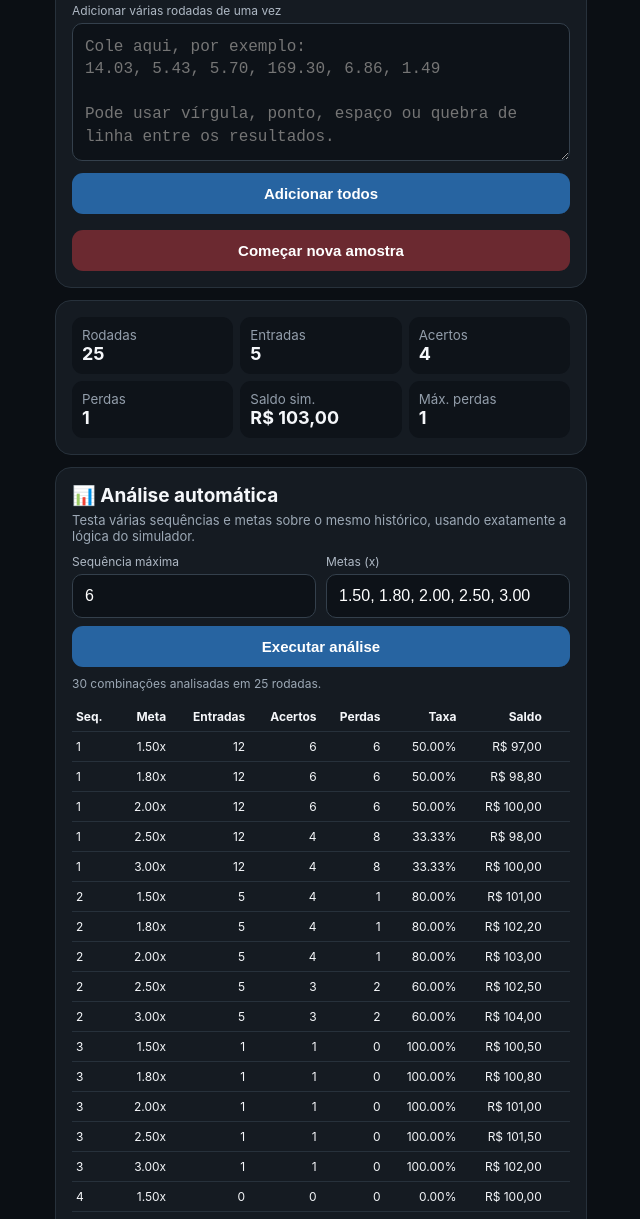
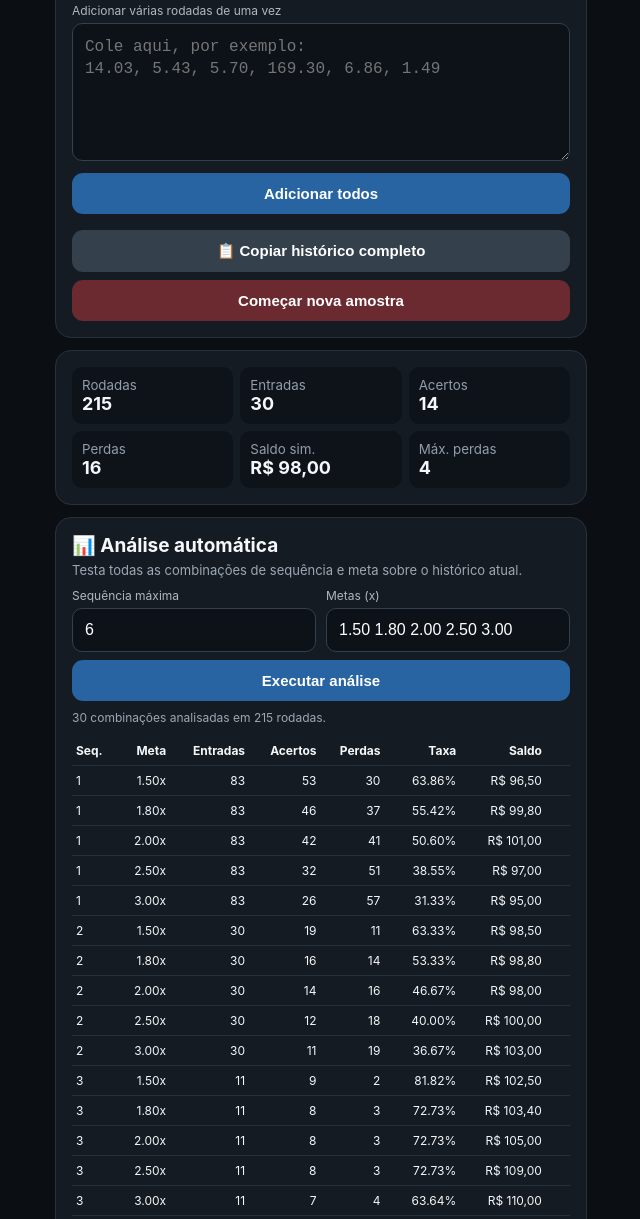
Before and after one commit to osmirp/-crash-bot, a plain HTML site: page index.html in a window 1280 px wide. Shown: the part 502-1721 px from the top of the page, without its empty margins (319-959 px from the left). Drawn offline with Linux system fonts and the light colour scheme.

Commit message:
Add files via upload

```diff
--- a/index.html
+++ b/index.html
@@ -6,44 +6,24 @@
 <meta name="apple-mobile-web-app-capable" content="yes">
 <title>Crash Bot — Paper v2</title>
 <style>
-*{box-sizing:border-box}
-body{margin:0;background:#0b0f14;color:#f5f7fa;font-family:-apple-system,BlinkMacSystemFont,"Segoe UI",sans-serif}
-.app{max-width:560px;margin:auto;padding:18px 14px 35px}
-.card{background:#151b22;border:1px solid #27313b;border-radius:16px;padding:16px;margin-bottom:12px}
-h1{font-size:25px;margin:0}
-h2{font-size:19px;margin:0 0 5px}
-.sub{color:#9ca8b5;font-size:13px;margin-top:5px}
-.grid{display:grid;grid-template-columns:1fr 1fr;gap:10px}
-.label{font-size:12px;color:#aeb8c4}
+*{box-sizing:border-box}body{margin:0;background:#0b0f14;color:#f5f7fa;font-family:-apple-system,BlinkMacSystemFont,"Segoe UI",sans-serif}
+.app{max-width:560px;margin:auto;padding:18px 14px 35px}.card{background:#151b22;border:1px solid #27313b;border-radius:16px;padding:16px;margin-bottom:12px}
+h1{font-size:25px;margin:0}h2{font-size:19px;margin:0 0 5px}.sub{color:#9ca8b5;font-size:13px;margin-top:5px}
+.grid{display:grid;grid-template-columns:1fr 1fr;gap:10px}.label{font-size:12px;color:#aeb8c4}
 input,textarea{width:100%;margin-top:5px;background:#0d1218;border:1px solid #34404c;color:white;border-radius:10px;padding:12px;font-size:16px}
-textarea{resize:vertical;line-height:1.4}
-button{border:0;border-radius:11px;padding:12px;width:100%;font-size:15px;font-weight:700;background:#263441;color:#fff}
-.primary{background:#2764a1}
-.danger{background:#6b2930}
+textarea{resize:vertical;line-height:1.4}button{border:0;border-radius:11px;padding:12px;width:100%;font-size:15px;font-weight:700;background:#263441;color:#fff}
+.primary{background:#2764a1}.danger{background:#6b2930}.secondary{background:#34404c}
 .signal{text-align:center;border-radius:14px;padding:18px;margin-top:12px;font-weight:800;font-size:24px;background:#242c34}
-.signal.on{background:#174d38;color:#8df0bd}
-.signal.off{background:#3a2529;color:#ffabb0}
-.stats{display:grid;grid-template-columns:1fr 1fr 1fr;gap:7px}
-.stat{background:#0e1319;border-radius:11px;padding:10px}
-.stat small{display:block;color:#929daa}
-.stat b{font-size:18px}
-.history{display:flex;flex-wrap:wrap;gap:6px}
-.pill{padding:6px 8px;border-radius:8px;background:#29313a;font-size:12px}
-.low{background:#63343b}
-.high{background:#27553f}
-table{width:100%;border-collapse:collapse;font-size:12px}
-td,th{padding:7px 4px;border-bottom:1px solid #27313b;text-align:right}
-td:first-child,th:first-child{text-align:left}
-.note{font-size:12px;color:#9ca8b5;line-height:1.45}
+.signal.on{background:#174d38;color:#8df0bd}.signal.off{background:#3a2529;color:#ffabb0}
+.stats{display:grid;grid-template-columns:1fr 1fr 1fr;gap:7px}.stat{background:#0e1319;border-radius:11px;padding:10px}
+.stat small{display:block;color:#929daa}.stat b{font-size:18px}.history{display:flex;flex-wrap:wrap;gap:6px}
+.pill{padding:6px 8px;border-radius:8px;background:#29313a;font-size:12px}.low{background:#63343b}.high{background:#27553f}
+table{width:100%;border-collapse:collapse;font-size:12px}td,th{padding:7px 4px;border-bottom:1px solid #27313b;text-align:right}
+td:first-child,th:first-child{text-align:left}.note{font-size:12px;color:#9ca8b5;line-height:1.45}
 .tag{display:inline-block;padding:4px 7px;border-radius:7px;background:#27313b;font-size:11px;margin-top:7px}
-.analysis-wrap{overflow:auto}
-.analysis-table{min-width:760px}
-.analysis-table th{position:sticky;top:0;background:#151b22}
-.analysis-table .positive{color:#8df0bd}
-.analysis-table .negative{color:#ffabb0}
-.analysis-table .neutral{color:#f5f7fa}
-.analysis-controls{display:grid;grid-template-columns:1fr 1fr;gap:10px;margin-top:10px}
-.muted{color:#7f8a96}
+.analysis-wrap{overflow:auto}.analysis-table{min-width:760px}.analysis-table th{position:sticky;top:0;background:#151b22}
+.positive{color:#8df0bd}.negative{color:#ffabb0}.neutral{color:#f5f7fa}
+.controls2{display:grid;grid-template-columns:1fr 1fr;gap:10px;margin-top:10px}
 </style>
 </head>
 <body>
@@ -53,7 +33,7 @@ td:first-child,th:first-child{text-align:left}
 <h1>🤖 Crash Bot — Paper v2</h1>
 <div class="sub">Histórico carregado • simulador offline • sem apostas reais</div>
 <div id="signal" class="signal off">SEM SINAL</div>
-<div class="tag" id="counttag">0 resultados carregados</div>
+<div class="tag" id="counttag">215 resultados carregados</div>
 </div>
 
 <div class="card">
@@ -71,17 +51,13 @@ td:first-child,th:first-child{text-align:left}
 <input id="newx" type="number" placeholder="Ex.: 1,42" step=".01" min="1">
 <button class="primary" onclick="add()">Adicionar</button>
 </div>
-
 <div class="label" style="margin-top:14px">Adicionar várias rodadas de uma vez</div>
 <textarea id="bulk" rows="5" placeholder="Cole aqui, por exemplo:
-14.03, 5.43, 5.70, 169.30, 6.86, 1.49
-
-Pode usar vírgula, ponto, espaço ou quebra de linha entre os resultados."></textarea>
-<div style="height:8px"></div>
-<button class="primary" onclick="addBulk()">Adicionar todos</button>
+14.03, 5.43, 5.70, 169.30, 6.86, 1.49"></textarea>
+<div style="height:8px"></div><button class="primary" onclick="addBulk()">Adicionar todos</button>
 <div id="bulkmsg" class="note" style="margin-top:8px"></div>
-<div style="height:8px"></div>
-<button class="danger" onclick="resetAll()">Começar nova amostra</button>
+<div style="height:8px"></div><button class="secondary" onclick="copyHistory()">📋 Copiar histórico completo</button>
+<div style="height:8px"></div><button class="danger" onclick="resetAll()">Começar nova amostra</button>
 </div>
 
 <div class="card">
@@ -95,115 +71,59 @@ Pode usar vírgula, ponto, espaço ou quebra de linha entre os resultados."></te
 </div>
 </div>
 
-<!-- NOVO: análise automática -->
 <div class="card">
 <h2>📊 Análise automática</h2>
-<div class="sub">Testa várias sequências e metas sobre o mesmo histórico, usando exatamente a lógica do simulador.</div>
-
-<div class="analysis-controls">
-<div>
-<div class="label">Sequência máxima</div>
-<input id="maxTrigger" type="number" value="6" min="1" max="10">
+<div class="sub">Testa todas as combinações de sequência e meta sobre o histórico atual.</div>
+<div class="controls2">
+<div><div class="label">Sequência máxima</div><input id="maxTrigger" type="number" value="6" min="1" max="10"></div>
+<div><div class="label">Metas (x)</div><input id="targets" type="text" value="1.50 1.80 2.00 2.50 3.00"></div>
 </div>
-<div>
-<div class="label">Metas (x)</div>
-<input id="targets" type="text" value="1.50, 1.80, 2.00, 2.50, 3.00">
-</div>
-</div>
-
 <div style="height:8px"></div>
 <button class="primary" onclick="runAnalysis()">Executar análise</button>
-
 <div id="analysisMsg" class="note" style="margin-top:8px"></div>
-
 <div class="analysis-wrap" style="margin-top:10px">
 <table class="analysis-table">
-<thead>
-<tr>
-<th>Seq.</th>
-<th>Meta</th>
-<th>Entradas</th>
-<th>Acertos</th>
-<th>Perdas</th>
-<th>Taxa</th>
-<th>Saldo</th>
-<th>Resultado</th>
-<th>Máx. perdas</th>
-<th>Drawdown</th>
-</tr>
-</thead>
+<thead><tr><th>Seq.</th><th>Meta</th><th>Entradas</th><th>Acertos</th><th>Perdas</th><th>Taxa</th><th>Saldo</th><th>Resultado</th><th>Máx. perdas</th><th>Drawdown</th></tr></thead>
 <tbody id="analysisRows"></tbody>
 </table>
 </div>
-
-<div class="note" style="margin-top:10px">
-<b>Como ler:</b> cada linha é apenas um teste histórico. “Resultado” é o saldo final menos a banca inicial. “Drawdown” é a maior queda da banca a partir de um pico anterior.
-<br><br>
-<b>Importante:</b> os números descrevem esta amostra histórica e não significam que uma sequência aumente a capacidade de prever a próxima rodada.
-</div>
+<div class="note" style="margin-top:10px"><b>Importante:</b> os resultados são apenas estatísticas desta amostra histórica; não são garantia de previsão da próxima rodada.</div>
 </div>
 
-<div class="card">
-<div class="label">Histórico</div>
-<div id="history" class="history" style="margin-top:9px"></div>
-</div>
+<div class="card"><div class="label">Histórico</div><div id="history" class="history" style="margin-top:9px"></div></div>
 
 <div class="card">
 <div class="label">Registros</div>
 <div style="overflow:auto;margin-top:8px">
-<table>
-<thead><tr><th>#</th><th>Crash</th><th>Sinal</th><th>Resultado</th></tr></thead>
-<tbody id="rows"></tbody>
-</table>
+<table><thead><tr><th>#</th><th>Crash</th><th>Sinal</th><th>Resultado</th></tr></thead><tbody id="rows"></tbody></table>
 </div>
 </div>
 
 <div class="card note">
-<b>Como testar:</b> depois que uma nova rodada terminar, digite o multiplicador final no campo acima e toque em <b>Adicionar</b>. O bot recalcula o histórico e a análise automática.
-<br><br>
-<b>Persistência:</b> o histórico agora é salvo no navegador deste dispositivo para não desaparecer ao recarregar a página.
-<br><br>
-<b>Importante:</b> o sinal é uma hipótese experimental. Ele não garante previsão do próximo resultado.
+<b>Como testar:</b> depois de uma rodada terminar, digite o multiplicador final e toque em <b>Adicionar</b>. O histórico e a análise são recalculados.
+<br><br><b>Segurança dos dados:</b> o histórico é salvo no navegador e há um botão para copiar a sequência completa.
 </div>
 
 </div>
 
 <script>
-const initial=[
-1.68,4.28,1.44,1.13,2.36,2.41,9.30,1.00,2.30,1.07,1.00,9.70,2.58,1.00,
-1.00,5.80,1.27,28.27,12.21,1.11,1.28,1.06,20.87,1.13,1.26
-];
-
-const STORAGE_KEY='crashbot-paper-v2-history';
-let data=loadData();
+const initial=[1.68,4.28,1.44,1.13,2.36,2.41,9.3,1,2.3,1.07,1,9.7,2.58,1,1,5.8,1.27,28.27,12.21,1.11,1.28,1.06,20.87,1.13,1.26,1.9,8.73,77.32,1.81,1.77,1,1.04,1.52,5.47,22.55,4.97,1,21.07,1.24,1.26,1.2,6.7,1,23.78,1.91,2.45,1.46,1.25,10.69,1.11,2.62,2.46,21.15,8.35,1.26,2.2,1.4,2.83,48.88,1.69,3.32,1.14,3.73,1.41,1.44,1.39,1.22,3.75,1.93,1.08,2.48,2.41,1.22,1.99,1.48,11.1,8.21,1,2.78,13.54,1.52,2.37,2.84,1.48,2.43,2.45,1.74,1.49,6.86,169.3,5.7,5.43,14.03,1,9845.37,1.9,2.8,2.45,1.91,1,1.46,1.2,3.59,2.63,1.21,1.09,1.22,2.94,3.68,4.93,1.57,1,1.19,28.59,1.07,3.73,2.77,1.58,9.98,2.58,1.36,2.04,1.24,1.11,1.19,6.93,1.42,2.73,4.42,5.86,1.3,2.37,525.68,1.82,5.95,4.88,6.81,1.75,1.01,2.49,1,1.19,2.42,1.13,1.16,1.94,1.92,1.84,1,1.71,13.58,1.61,1.91,1.29,1.69,1.03,753.93,1.77,1.33,1.21,1.6,1.53,1.21,1.62,2.33,1,5.84,1.05,1.56,1.16,1,1.1,1,10.42,1.16,37.89,1.06,1.18,1,1.65,1.37,1.39,1.36,3.24,2.53,2.86,1.55,2.36,1.19,3.45,1221.82,2.04,25.97,3.18,9.95,1.28,9.09,13.74,1.42,2.72,1.54,1,5.37,1.12,2.37,1,1.89,1.4,3.19,18.95,15.37,1.88,1.62,4.03,1.35];
+const STORAGE_KEY='crashbot-paper-v2-history-215-v1';
 
 function el(id){return document.getElementById(id)}
+function num(id,def){const x=parseFloat(String(el(id).value).replace(',','.'));return Number.isFinite(x)?x:def}
+function money(x){return 'R$ '+x.toFixed(2).replace('.',',')}
+function validArray(a){return Array.isArray(a)?a.map(Number).filter(x=>Number.isFinite(x)&&x>=1):[]}
 
-function num(id,def){
- const x=parseFloat(String(el(id).value).replace(',','.'));
- return Number.isFinite(x)?x:def;
-}
+let data=(()=>{
+  try{
+    const saved=JSON.parse(localStorage.getItem(STORAGE_KEY)||'null');
+    const v=validArray(saved);
+    return v.length?v:initial.slice();
+  }catch(e){return initial.slice()}
+})();
 
-function money(x){
- return 'R$ '+x.toFixed(2).replace('.',',');
-}
-
-function saveData(){
- try{
-   localStorage.setItem(STORAGE_KEY,JSON.stringify(data));
- }catch(e){}
-}
-
-function loadData(){
- try{
-   const saved=JSON.parse(localStorage.getItem(STORAGE_KEY)||'null');
-   if(Array.isArray(saved)){
-     const valid=saved.map(Number).filter(x=>Number.isFinite(x)&&x>=1);
-     if(valid.length)return valid;
-   }
- }catch(e){}
- return initial.slice();
-}
+function saveData(){try{localStorage.setItem(STORAGE_KEY,JSON.stringify(data))}catch(e){}}
 
 function signalAt(i,series=data,t=null){
  const trigger=t===null?Math.max(1,Math.floor(num('trigger',2))):t;
@@ -211,235 +131,100 @@ function signalAt(i,series=data,t=null){
  return series.slice(i-trigger,i).every(x=>x<1.5);
 }
 
-/*
- Simula exatamente a mesma regra do painel principal:
- - sinal na rodada i se as trigger rodadas anteriores forem < 1.50x
- - a entrada acontece na própria rodada i
- - sinais podem ocorrer em rodadas consecutivas quando a condição continuar verdadeira
-*/
 function simulate(series,trigger,target,stake,start){
- let bal=start;
- let entries=0,wins=0,losses=0;
- let streak=0,maxStreak=0;
- let peak=bal,maxDrawdown=0;
-
+ let bal=start,entries=0,wins=0,losses=0,streak=0,maxStreak=0,peak=bal,maxDD=0;
  for(let i=0;i<series.length;i++){
    if(!signalAt(i,series,trigger))continue;
-
    entries++;
-
-   if(series[i]>=target){
-     bal+=stake*(target-1);
-     wins++;
-     streak=0;
-   }else{
-     bal-=stake;
-     losses++;
-     streak++;
-     maxStreak=Math.max(maxStreak,streak);
-   }
-
-   if(bal>peak)peak=bal;
-   const dd=peak-bal;
-   if(dd>maxDrawdown)maxDrawdown=dd;
+   if(series[i]>=target){bal+=stake*(target-1);wins++;streak=0}
+   else{bal-=stake;losses++;streak++;maxStreak=Math.max(maxStreak,streak)}
+   peak=Math.max(peak,bal);
+   maxDD=Math.max(maxDD,peak-bal);
  }
-
- return {
-   entries,wins,losses,bal,
-   maxStreak,maxDrawdown,
-   hitRate:entries?wins/entries*100:0,
-   net:bal-start
- };
+ return {entries,wins,losses,bal,maxStreak,maxDD,hitRate:entries?wins/entries*100:0,net:bal-start};
 }
 
 function parseTargets(){
- const raw=String(el('targets').value||'');
- return [...new Set(
-   raw.split(/[,;\s]+/)
-     .map(v=>parseFloat(v.replace(',','.')))
-     .filter(v=>Number.isFinite(v)&&v>=1.01)
- )];
+ const raw=String(el('targets').value||'').trim();
+ return [...new Set(raw.split(/[;\s]+/).map(v=>parseFloat(v.replace(',','.'))).filter(v=>Number.isFinite(v)&&v>=1.01))];
 }
 
 function runAnalysis(){
- const maxTrigger=Math.min(10,Math.max(1,Math.floor(num('maxTrigger',6))));
+ const maxT=Math.min(10,Math.max(1,Math.floor(num('maxTrigger',6))));
  const targets=parseTargets();
-
- if(!data.length){
-   el('analysisMsg').textContent='Adicione resultados antes de executar a análise.';
-   el('analysisRows').innerHTML='';
-   return;
+ const stake=num('stake',1),start=num('bank',100);
+ let html='',count=0;
+ for(let t=1;t<=maxT;t++)for(const target of targets){
+   const r=simulate(data,t,target,stake,start);
+   const cls=r.net>0?'positive':r.net<0?'negative':'neutral';
+   html+=`<tr><td>${t}</td><td>${target.toFixed(2)}x</td><td>${r.entries}</td><td>${r.wins}</td><td>${r.losses}</td><td>${r.hitRate.toFixed(2)}%</td><td>${money(r.bal)}</td><td class="${cls}">${r.net>=0?'+':''}${money(r.net)}</td><td>${r.maxStreak}</td><td>${money(r.maxDD)}</td></tr>`;
+   count++;
  }
-
- if(!targets.length){
-   el('analysisMsg').textContent='Digite pelo menos uma meta válida, por exemplo: 1.50, 1.80, 2.00, 2.50, 3.00';
-   el('analysisRows').innerHTML='';
-   return;
- }
-
- const stake=num('stake',1);
- const start=num('bank',100);
- let html='';
- let count=0;
-
- for(let trigger=1;trigger<=maxTrigger;trigger++){
-   for(const target of targets){
-     const r=simulate(data,trigger,target,stake,start);
-     const cls=r.net>0?'positive':r.net<0?'negative':'neutral';
-
-     html+=`<tr>
-       <td>${trigger}</td>
-       <td>${target.toFixed(2)}x</td>
-       <td>${r.entries}</td>
-       <td>${r.wins}</td>
-       <td>${r.losses}</td>
-       <td>${r.hitRate.toFixed(2)}%</td>
-       <td>${money(r.bal)}</td>
-       <td class="${cls}">${r.net>=0?'+':''}${money(r.net)}</td>
-       <td>${r.maxStreak}</td>
-       <td>${money(r.maxDrawdown)}</td>
-     </tr>`;
-
-     count++;
-   }
- }
-
  el('analysisRows').innerHTML=html;
  el('analysisMsg').textContent=`${count} combinações analisadas em ${data.length} rodadas.`;
 }
 
 function render(){
- const target=num('target',2);
- const stake=num('stake',1);
- const start=num('bank',100);
-
- let bal=start,entries=0,wins=0,losses=0,streak=0,maxStreak=0;
- let rows='';
-
+ const target=num('target',2),stake=num('stake',1),start=num('bank',100);
+ let bal=start,entries=0,wins=0,losses=0,streak=0,maxStreak=0,rows='';
  data.forEach((x,i)=>{
-   const sig=signalAt(i);
-   let res='—';
-
+   const sig=signalAt(i);let res='—';
    if(sig){
      entries++;
-
-     if(x>=target){
-       bal+=stake*(target-1);
-       wins++;
-       streak=0;
-       res='ACERTO';
-     }else{
-       bal-=stake;
-       losses++;
-       streak++;
-       maxStreak=Math.max(maxStreak,streak);
-       res='PERDA';
-     }
+     if(x>=target){bal+=stake*(target-1);wins++;streak=0;res='ACERTO'}
+     else{bal-=stake;losses++;streak++;maxStreak=Math.max(maxStreak,streak);res='PERDA'}
    }
-
-   rows+=`<tr>
-     <td>${i+1}</td>
-     <td>${x.toFixed(2)}x</td>
-     <td>${sig?'ENTRAR':'—'}</td>
-     <td>${res}</td>
-   </tr>`;
+   rows+=`<tr><td>${i+1}</td><td>${x.toFixed(2)}x</td><td>${sig?'ENTRAR':'—'}</td><td>${res}</td></tr>`;
  });
-
  const current=signalAt(data.length);
-
  el('signal').textContent=current?'🟢 SINAL ATIVADO':'⚪ SEM SINAL';
  el('signal').className='signal '+(current?'on':'off');
  el('n').textContent=data.length;
  el('counttag').textContent=data.length+' resultados carregados';
- el('entries').textContent=entries;
- el('wins').textContent=wins;
- el('losses').textContent=losses;
- el('balance').textContent=money(bal);
- el('streak').textContent=maxStreak;
+ el('entries').textContent=entries;el('wins').textContent=wins;el('losses').textContent=losses;
+ el('balance').textContent=money(bal);el('streak').textContent=maxStreak;
  el('rows').innerHTML=rows;
-
- el('history').innerHTML=data.map(x=>
-   `<span class="pill ${x<1.5?'low':x>=5?'high':''}">${x.toFixed(2)}x</span>`
- ).join('');
-
+ el('history').innerHTML=data.map(x=>`<span class="pill ${x<1.5?'low':x>=5?'high':''}">${x.toFixed(2)}x</span>`).join('');
  runAnalysis();
+ saveData();
 }
 
 function add(){
- const raw=String(el('newx').value).replace(',','.');
- const x=parseFloat(raw);
-
- if(!Number.isFinite(x)||x<1){
-   alert('Digite um multiplicador válido, por exemplo 1,42.');
-   return;
- }
-
- data.push(x);
- saveData();
- el('newx').value='';
- render();
+ const x=parseFloat(String(el('newx').value).replace(',','.'));
+ if(!Number.isFinite(x)||x<1){alert('Digite um multiplicador válido.');return}
+ data.push(x);el('newx').value='';render();
 }
 
 function addBulk(){
  const raw=String(el('bulk').value||'').trim();
-
- if(!raw){
-   alert('Cole primeiro os resultados.');
-   return;
- }
-
- /*
-   Aceita:
-   - 1.42
-   - 1,42
-   - números separados por vírgula, espaço, ponto e vírgula ou quebra de linha
- */
- const normalized=raw
-   .replace(/(\d),(\d)/g,'$1.$2')
-   .replace(/[;\n\r\t]+/g,' ');
-
- const tokens=normalized.split(/[, ]+/)
-   .map(x=>x.trim())
-   .filter(Boolean);
-
- const values=[];
- const invalid=[];
-
- for(const token of tokens){
-   const x=parseFloat(token.replace(',','.'));
-   if(Number.isFinite(x)&&x>=1)values.push(x);
-   else invalid.push(token);
- }
-
- if(!values.length){
-   alert('Não encontrei multiplicadores válidos. Exemplo: 1,42 2,37 14,03');
-   return;
- }
-
- data.push(...values);
- saveData();
-
- el('bulk').value='';
- el('bulkmsg').textContent=
-   `${values.length} resultado(s) adicionado(s). Total: ${data.length} rodadas.`+
-   (invalid.length?` Ignorados: ${invalid.length}.`:'');
-
+ if(!raw){alert('Cole primeiro os resultados.');return}
+ const normalized=raw.replace(/(\d),(\d)/g,'$1.$2').replace(/[;\n\r\t]+/g,' ');
+ const tokens=normalized.split(/[, ]+/).map(x=>x.trim()).filter(Boolean);
+ const values=[],invalid=[];
+ for(const token of tokens){const x=parseFloat(token.replace(',','.'));if(Number.isFinite(x)&&x>=1)values.push(x);else invalid.push(token)}
+ if(!values.length){alert('Não encontrei multiplicadores válidos.');return}
+ data.push(...values);el('bulk').value='';
+ el('bulkmsg').textContent=`${values.length} resultado(s) adicionado(s). Total: ${data.length} rodadas.`+(invalid.length?` Ignorados: ${invalid.length}.`:'');
  render();
 }
 
-function resetAll(){
- if(confirm('Isso vai apagar todos os resultados salvos neste navegador e começar uma nova amostra. Continuar?')){
-   data=[];
-   saveData();
-   el('bulk').value='';
-   el('bulkmsg').textContent='';
-   render();
+async function copyHistory(){
+ const text=data.map(x=>x.toFixed(2)).join(', ');
+ try{
+   await navigator.clipboard.writeText(text);
+   el('bulkmsg').textContent='Histórico completo copiado para a área de transferência.';
+ }catch(e){
+   prompt('Copie o histórico completo:',text);
  }
 }
 
-['bank','stake','trigger','target','maxTrigger','targets']
-.forEach(id=>el(id).addEventListener('input',render));
+function resetAll(){
+ if(confirm('Isso vai apagar o histórico salvo e começar uma nova amostra. Continuar?')){
+   data=[];saveData();el('bulk').value='';el('bulkmsg').textContent='';render();
+ }
+}
 
+['bank','stake','trigger','target','maxTrigger','targets'].forEach(id=>el(id).addEventListener('input',render));
 render();
 </script>
 </body>
```
